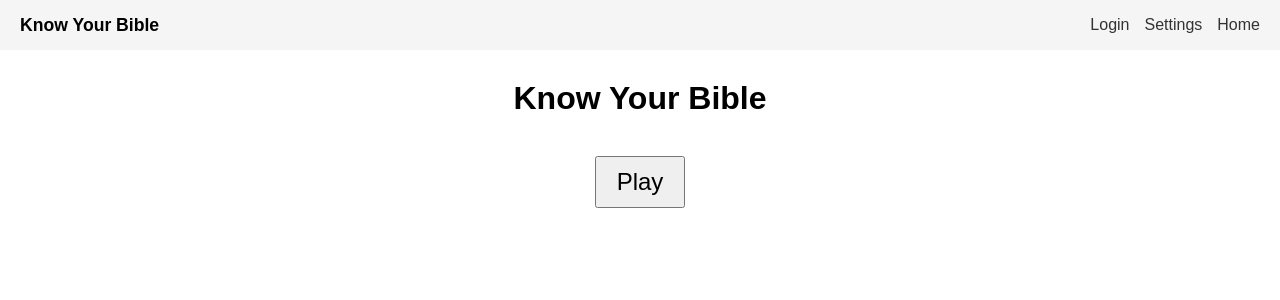
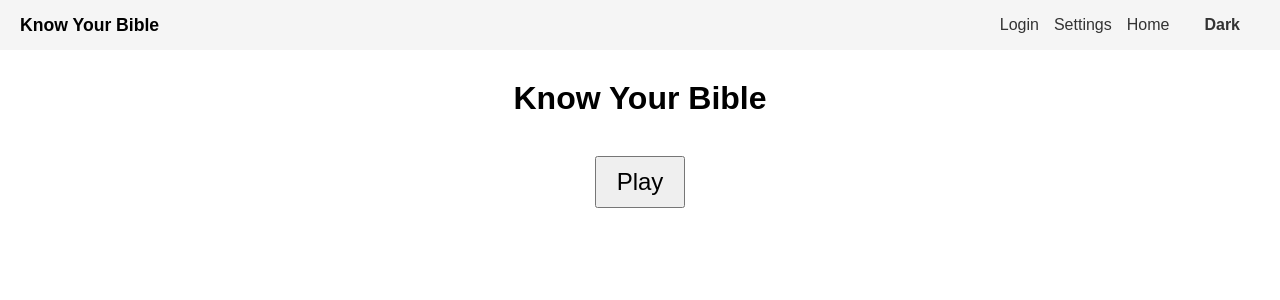
Before and after one commit to jirehhuang/know-your-bible, a FastAPI app: page / in a window 1280 px wide. Shown: the top 300 px of the page. Run offline with FastAPI, Linux system fonts and the light colour scheme; parts of the project's set-up code (start-up, migrations or seed data) failed here and were passed over.

Commit message:
Added light/dark mode toggle

```diff
--- a/app/templates/base.html
+++ b/app/templates/base.html
@@ -3,6 +3,22 @@
 <head>
   <title>{% block title %}Know Your Bible{% endblock %}</title>
   <style>
+    :root {
+      --bg-color: #ffffff;
+      --text-color: #000000;
+      --top-bar-bg: #f5f5f5;
+      --link-color: #333333;
+      --hover-color: #555555;
+    }
+
+    body.dark {
+      --bg-color: #121212;
+      --text-color: #f5f5f5;
+      --top-bar-bg: #1e1e1e;
+      --link-color: #cccccc;
+      --hover-color: #ffffff;
+    }
+
     * {
       box-sizing: border-box;
     }
@@ -11,14 +27,16 @@
       font-family: sans-serif;
       margin: 0;
       padding: 0;
+      background-color: var(--bg-color);
+      color: var(--text-color);
     }
 
     .top-bar {
       display: flex;
-      justify-content: space-between; /* space between left and right */
+      justify-content: space-between;
       align-items: center;
       padding: 10px 20px;
-      background-color: #f5f5f5;
+      background-color: var(--top-bar-bg);
       font-size: 1em;
       position: fixed;
       top: 0;
@@ -41,13 +59,15 @@
       align-items: center;
     }
 
-    .top-bar a, .top-bar span {
-      color: #333;
+    .top-bar a,
+    .top-bar span {
+      color: var(--link-color);
       text-decoration: none;
     }
 
     .top-bar a:hover {
       text-decoration: underline;
+      color: var(--hover-color);
     }
 
     .container {
@@ -60,9 +80,22 @@
       font-size: 1.5em;
       padding: 10px 20px;
     }
+
+    #darkModeToggle {
+      font-size: 1em;
+      background: none;
+      border: none;
+      cursor: pointer;
+      color: var(--link-color);
+      font-weight: bold;
+    }
+
+    #darkModeToggle:hover {
+      color: var(--hover-color);
+    }
   </style>
 
-  {% block styles %}{% endblock %}   <!-- Add this line to allow per-page CSS overrides -->
+  {% block styles %}{% endblock %}
 </head>
 <body>
   <div class="top-bar">
@@ -78,11 +111,36 @@
       {% endif %}
       <a href="/settings">Settings</a>
       <a href="/">Home</a>
+      <button id="darkModeToggle" title="Toggle dark mode">🌙</button>
     </div>
   </div>
 
   <div class="container">
     {% block content %}{% endblock %}
   </div>
+
+  <script>
+    const toggle = document.getElementById("darkModeToggle");
+    const body = document.body;
+
+    function setTheme(mode) {
+      if (mode === "dark") {
+        body.classList.add("dark");
+        toggle.textContent = "Light";
+      } else {
+        body.classList.remove("dark");
+        toggle.textContent = "Dark";
+      }
+      localStorage.setItem("theme", mode);
+    }
+
+    toggle.addEventListener("click", () => {
+      const isDark = body.classList.contains("dark");
+      setTheme(isDark ? "light" : "dark");
+    });
+
+    const savedTheme = localStorage.getItem("theme") || "light";
+    setTheme(savedTheme);
+  </script>
 </body>
 </html>
```
